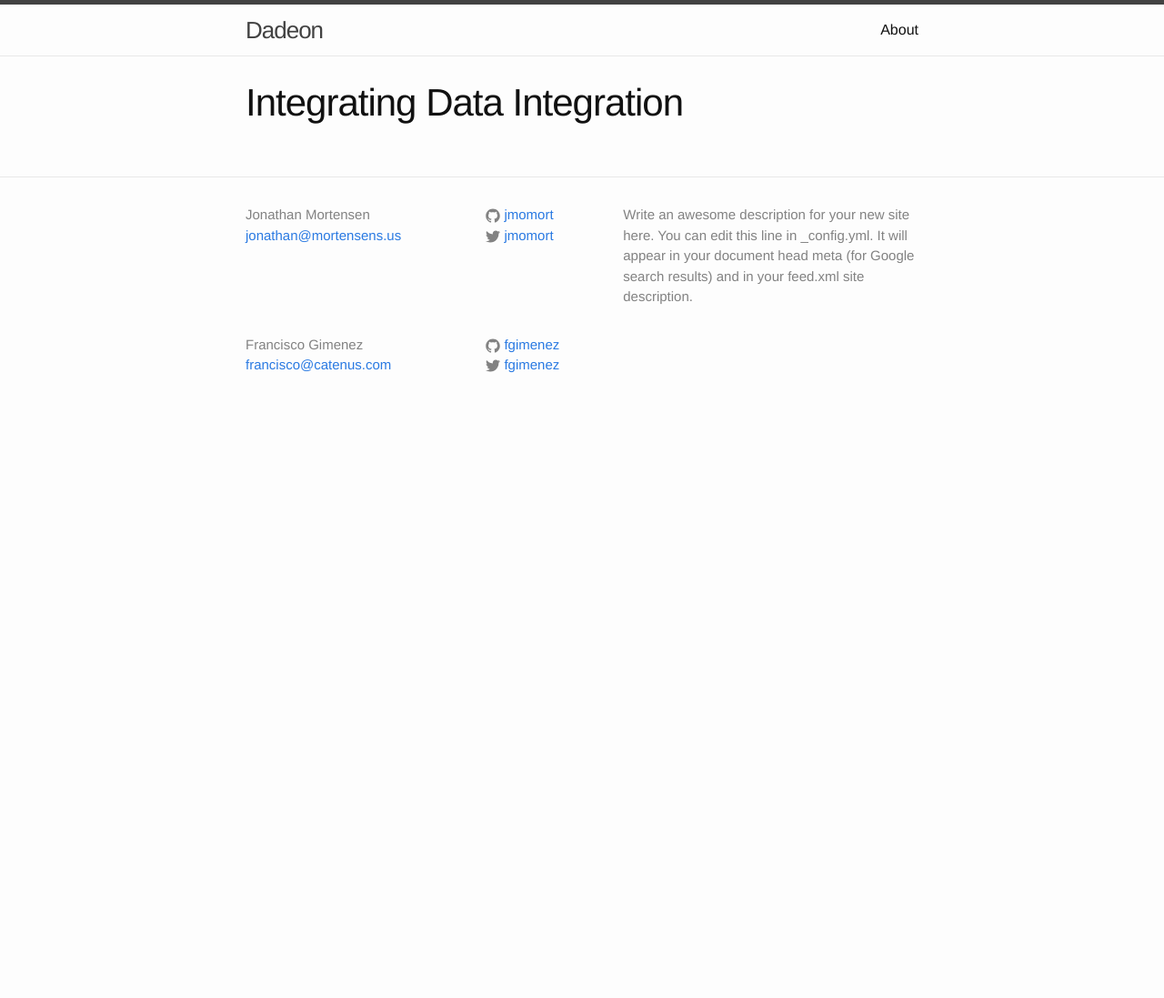
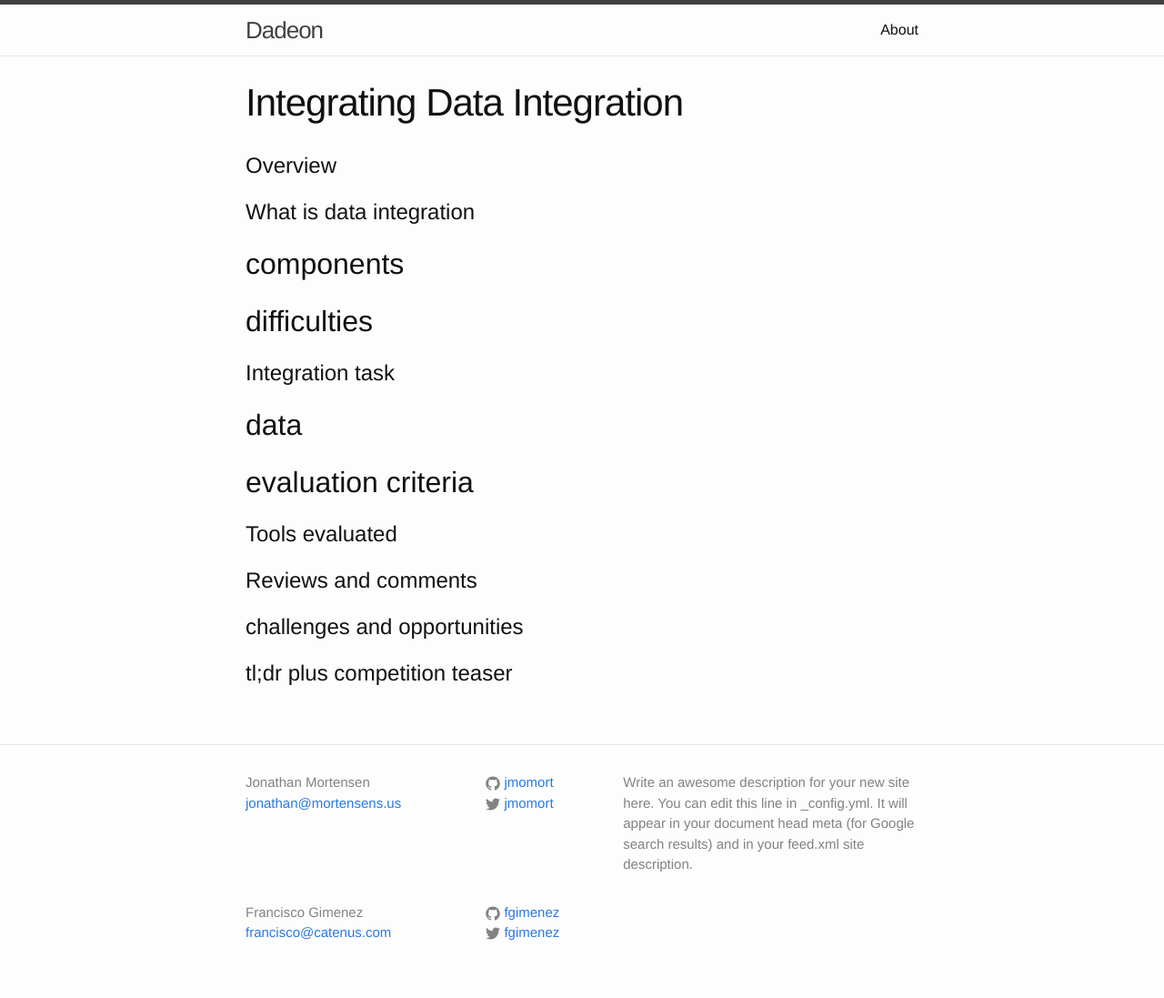
Before and after one commit to jmomort/jmomort.github.io, a Jekyll site: the page built from _data-integration/evaluation.md, in a window 1280 px wide. Shown: the whole page at 91% size. Built offline with Jekyll 4.4.1, drawn with Linux system fonts in a browser that asks for light colours; before the commit the page ends 900 px from its top, so only the background shows below that.

Commit message:
updating data-integration w/outline. Introducted a bug somehwere...

```diff
--- a/_data-integration/evaluation.md
+++ b/_data-integration/evaluation.md
@@ -3,3 +3,25 @@ layout: page
 title: "Integrating Data Integration"
 date: "2015-11-05"
 ---
+
+# Overview
+
+# What is data integration
+
+## components
+
+## difficulties
+
+# Integration task
+
+## data
+
+## evaluation criteria
+
+# Tools evaluated
+
+# Reviews and comments
+
+# challenges and opportunities
+
+# tl;dr plus competition teaser
```
Also changed, not shown: _data-integration/competition.md (+16 -0 lines), _data-integration/results.md (+10 -0 lines), _jmo/library.md (added, +4 -0 lines), _posts/2015-10-17-welcome-to-jekyll.markdown (deleted, +0 -25 lines).
